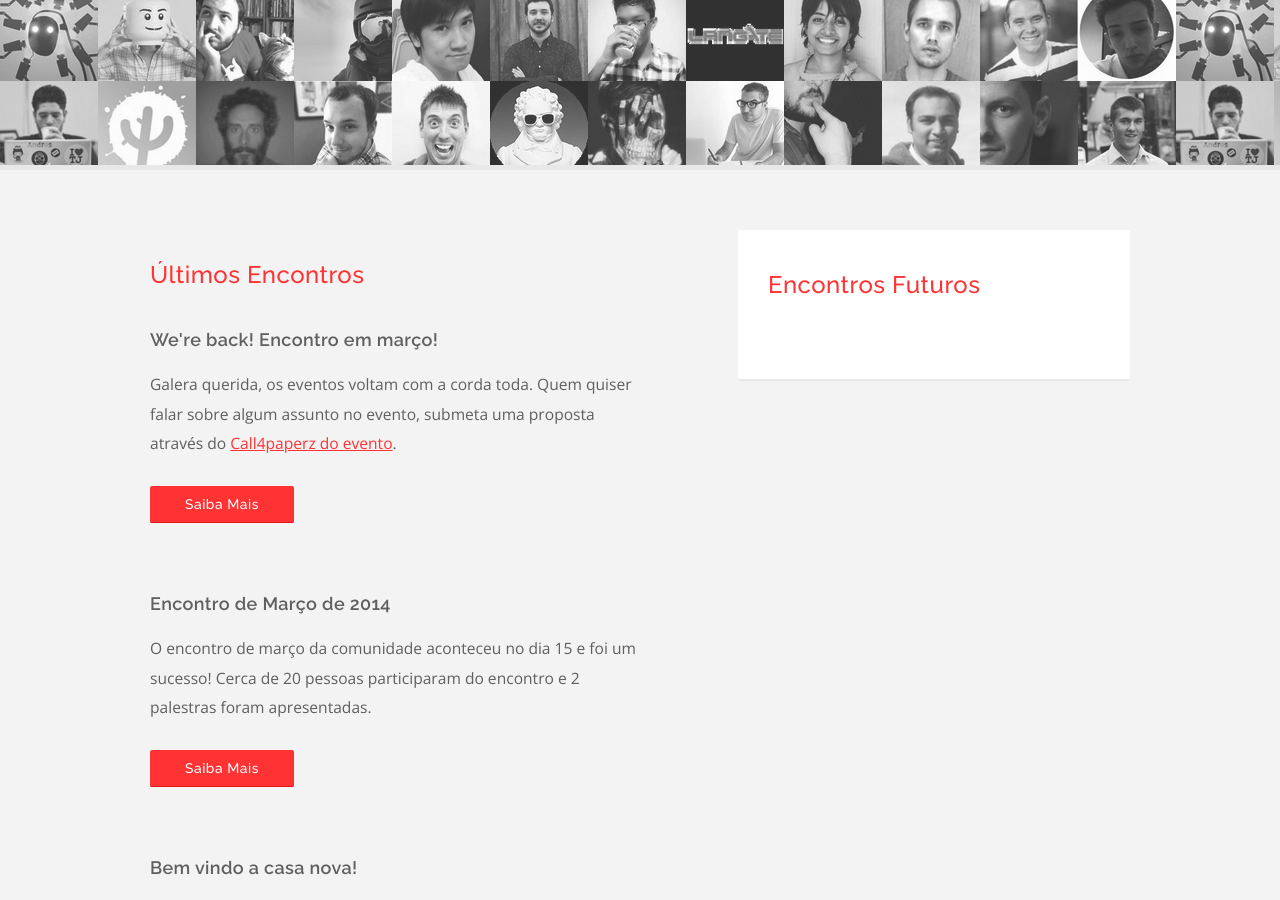
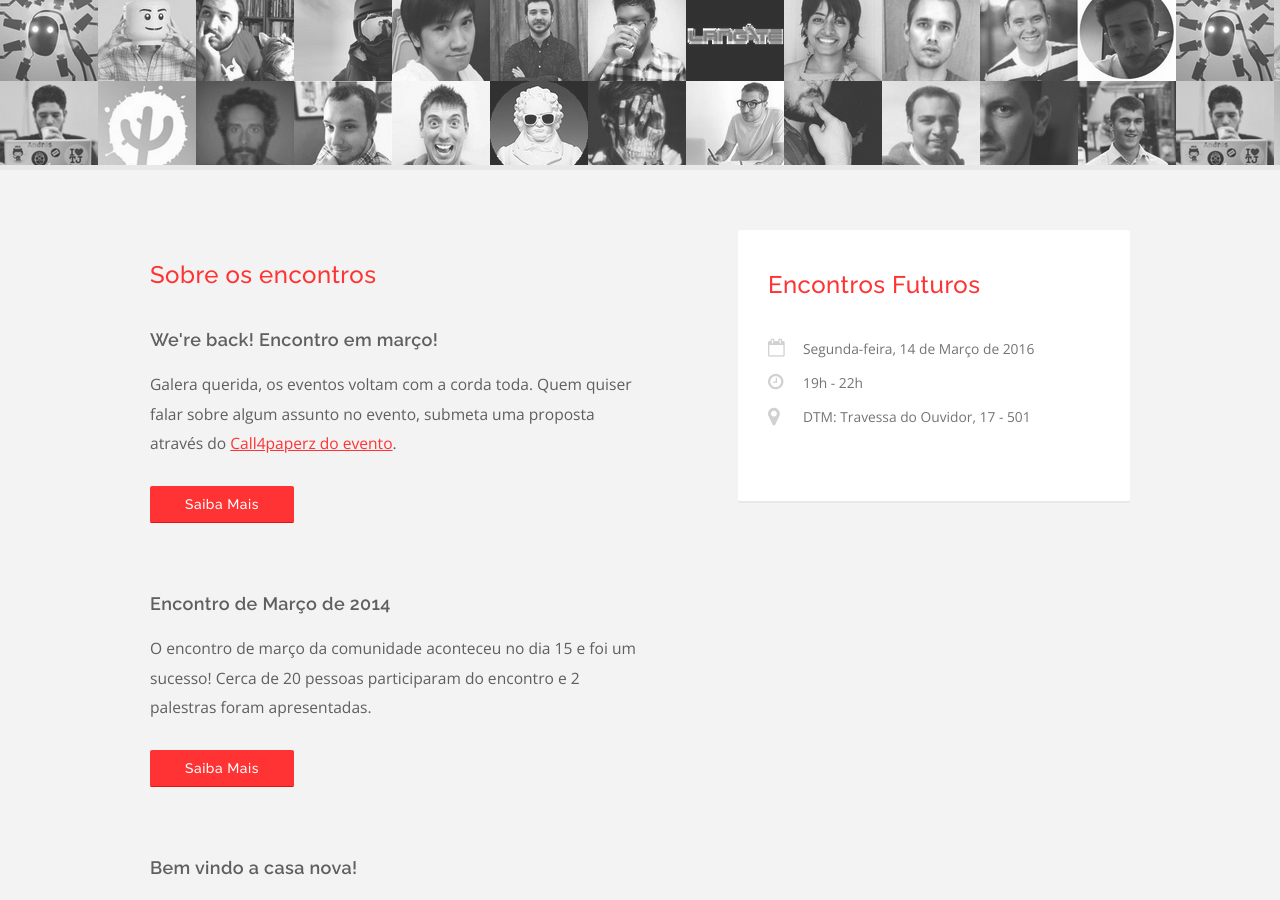
Before and after one commit to rubyonrio/rubyonrio.github.com, a Jekyll site: the page built from index.html, in a window 1280 px wide and 900 px high, scrolled down 1040 px. Built offline with Jekyll 4.4.1, drawn with Linux system fonts in a browser that asks for light colours; nearby versions of some CDN libraries; some of the changed text lies outside the part shown.

Commit message:
Fixes next event date, typo and improves posts section title

```diff
--- a/index.html
+++ b/index.html
@@ -5,8 +5,10 @@ title: Ruby on Rio
 event_address: 'DTM: Travessa do Ouvidor, 17 - 501'
 event_hours: '19h - 22h'
 next_event:
-    day: "7 de Março 2016"
-futute_events:
+    day: Segunda-feira, 7 de Março de 2016
+future_events:
+  -
+    day: Segunda-feira, 14 de Março de 2016
 ---
 
 <div class="containner">
@@ -56,7 +58,7 @@ futute_events:
 <div class="containner">
   <section class="meetings">
     <article class="last-meetings">
-      <h3>Últimos Encontros</h3>
+      <h3>Sobre os encontros</h3>
       <ul>
         {% for post in site.posts %}
           <li>
@@ -74,7 +76,7 @@ futute_events:
     <aside class="next-meetings">
       <h3>Encontros Futuros</h3>
       <ul>
-        {% for event in page.futute_events limit:3 %}
+        {% for event in page.future_events limit:3 %}
         <li>
           <i class="fa fa-calendar-o"></i>
           <p>{{ event.day }}</p>
```
